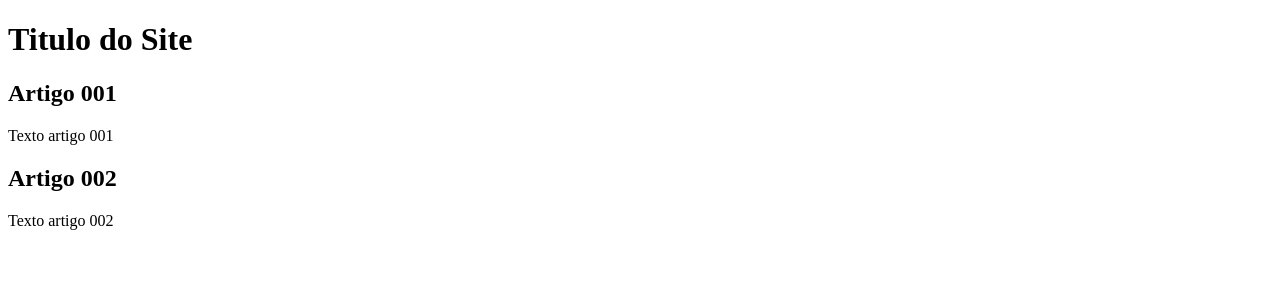
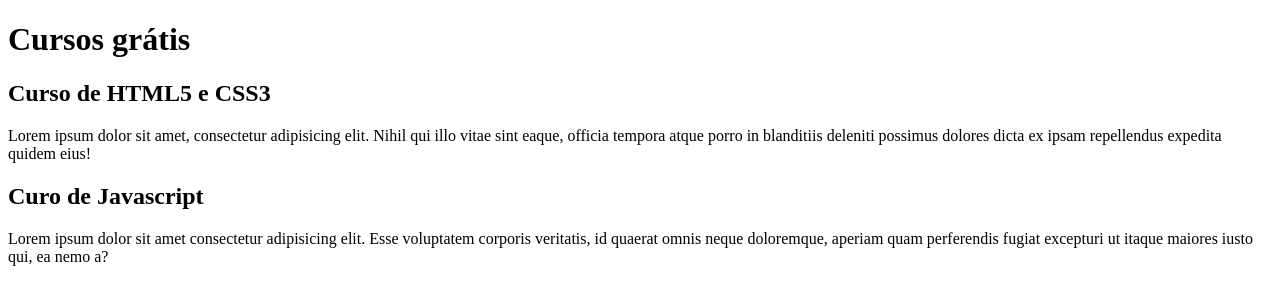
Before and after one commit to brunobritoo/projeto-site, a plain HTML site: page index.html in a window 1280 px wide. Drawn offline with Linux system fonts and the light colour scheme.

Commit message:
comecei a escrever conteudo

```diff
--- a/index.html
+++ b/index.html
@@ -8,15 +8,15 @@
 <body>
    <main>
     <header>
-        <h1>Titulo do Site</h1>
+        <h1>Cursos grátis</h1>
     </header>
     <article>
-        <h2>Artigo 001</h2>
-        <p>Texto artigo 001</p>
+        <h2>Curso de HTML5 e CSS3</h2>
+        <p>Lorem ipsum dolor sit amet, consectetur adipisicing elit. Nihil qui illo vitae sint eaque, officia tempora atque porro in blanditiis deleniti possimus dolores dicta ex ipsam repellendus expedita quidem eius!</p>
     </article>
     <article>
-        <h2>Artigo 002</h2>
-        <p>Texto artigo 002</p>
+        <h2>Curo de Javascript</h2>
+        <p>Lorem ipsum dolor sit amet consectetur adipisicing elit. Esse voluptatem corporis veritatis, id quaerat omnis neque doloremque, aperiam quam perferendis fugiat excepturi ut itaque maiores iusto qui, ea nemo a?</p>
     </article>
    </main>
 </body>
```
